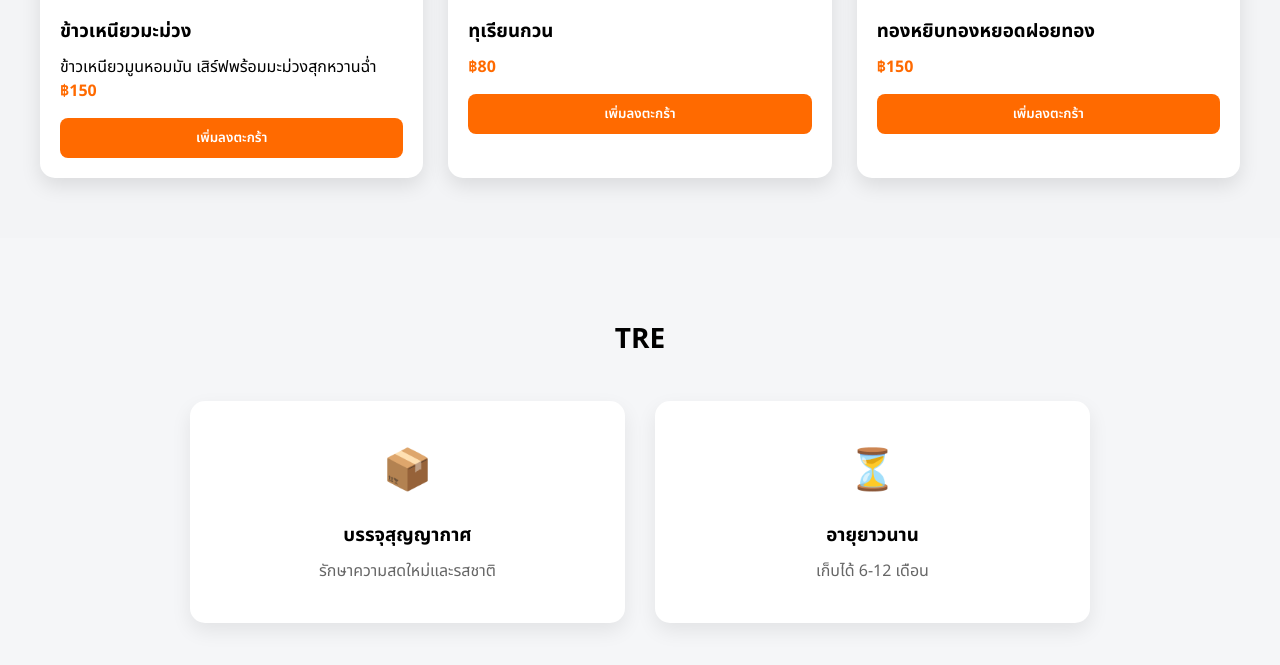
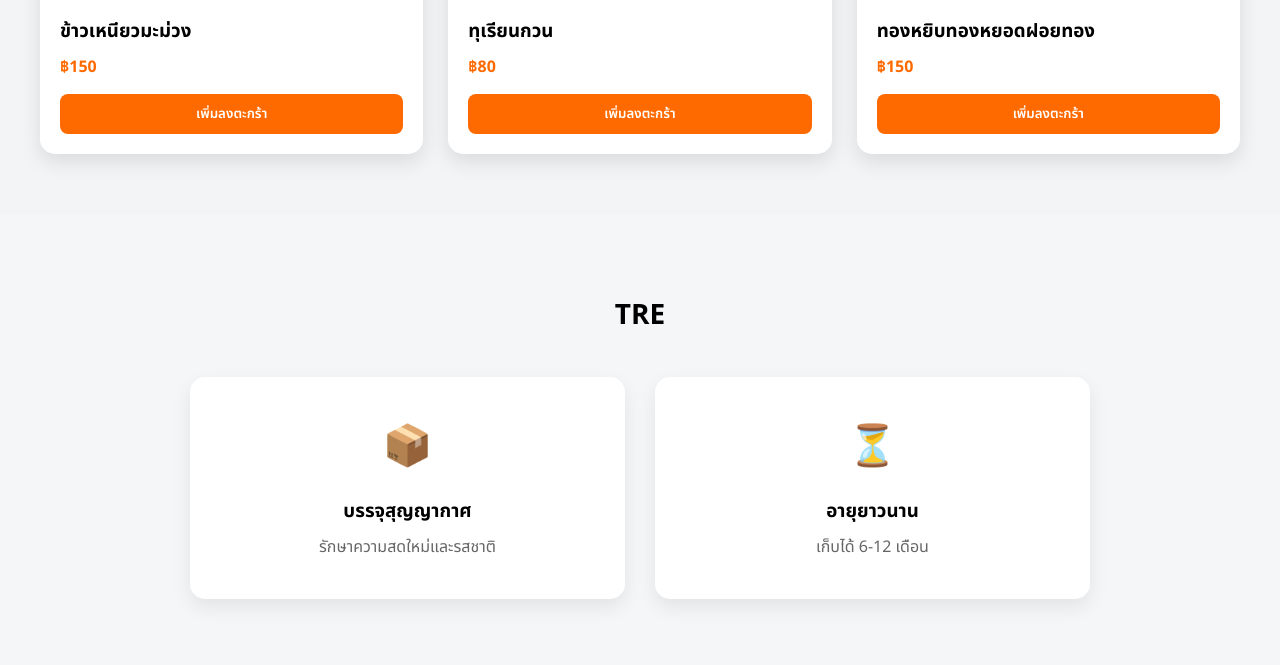
Before and after one commit to Bird1256/TRE, a website: page index.html in a window 1280 px wide. Shown: the part 973-1638 px from the top of the page. Drawn offline with Linux system fonts and the light colour scheme.

Commit message:
Update index.html

```diff
--- a/index.html
+++ b/index.html
@@ -35,7 +35,6 @@
             <img src="b861b2c32a3a967c.png" alt="ข้าวเหนียวมะม่วง">
             <div class="card-body">
                 <h3>ข้าวเหนียวมะม่วง</h3>
-                <p>ข้าวเหนียวมูนหอมมัน เสิร์ฟพร้อมมะม่วงสุกหวานฉ่ำ</p>
                 <div class="price">฿150</div>
                 <button class="btn" onclick="addToCart('ข้าวเหนียวมะม่วง',150)">
                     เพิ่มลงตะกร้า
```
